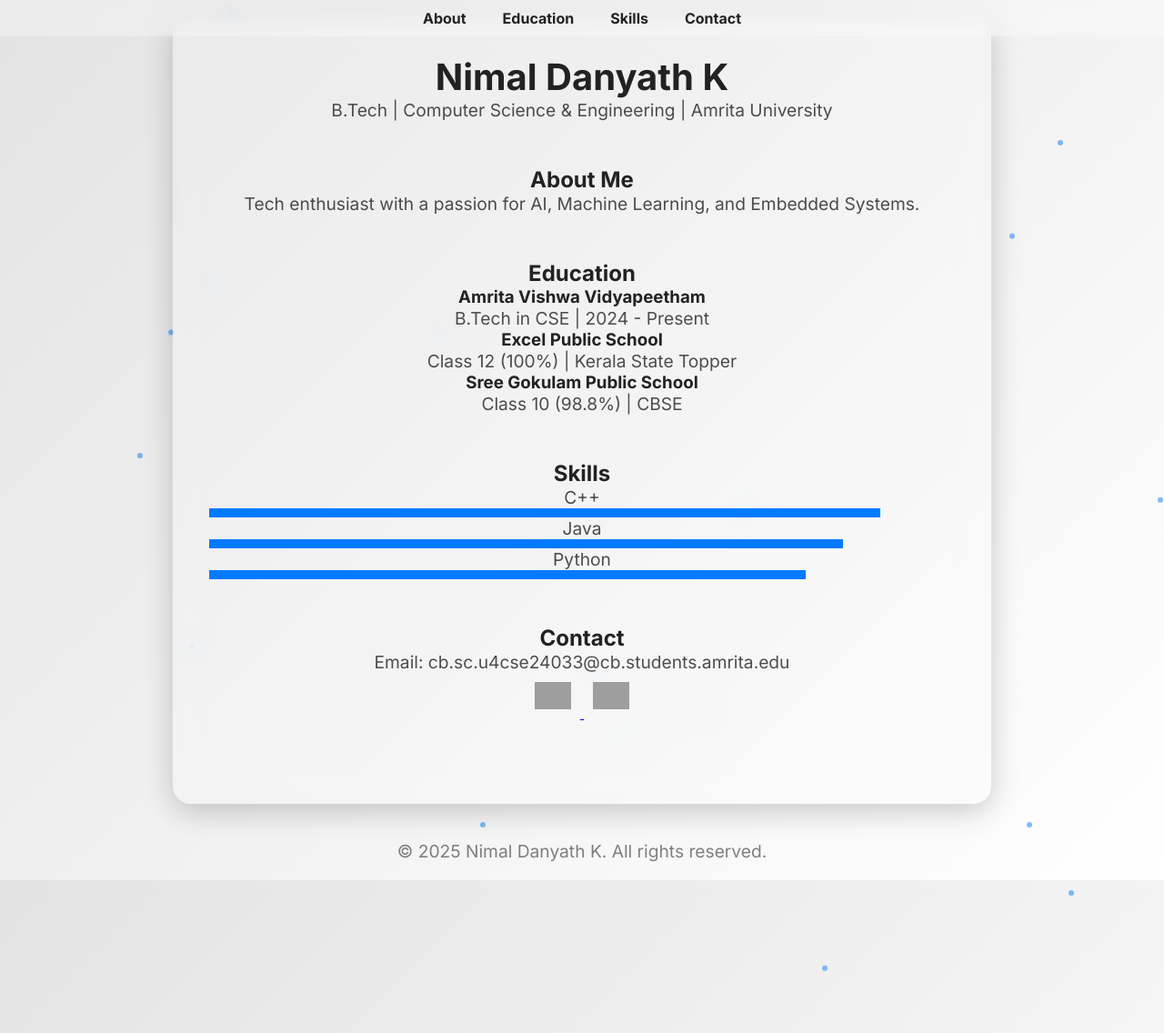
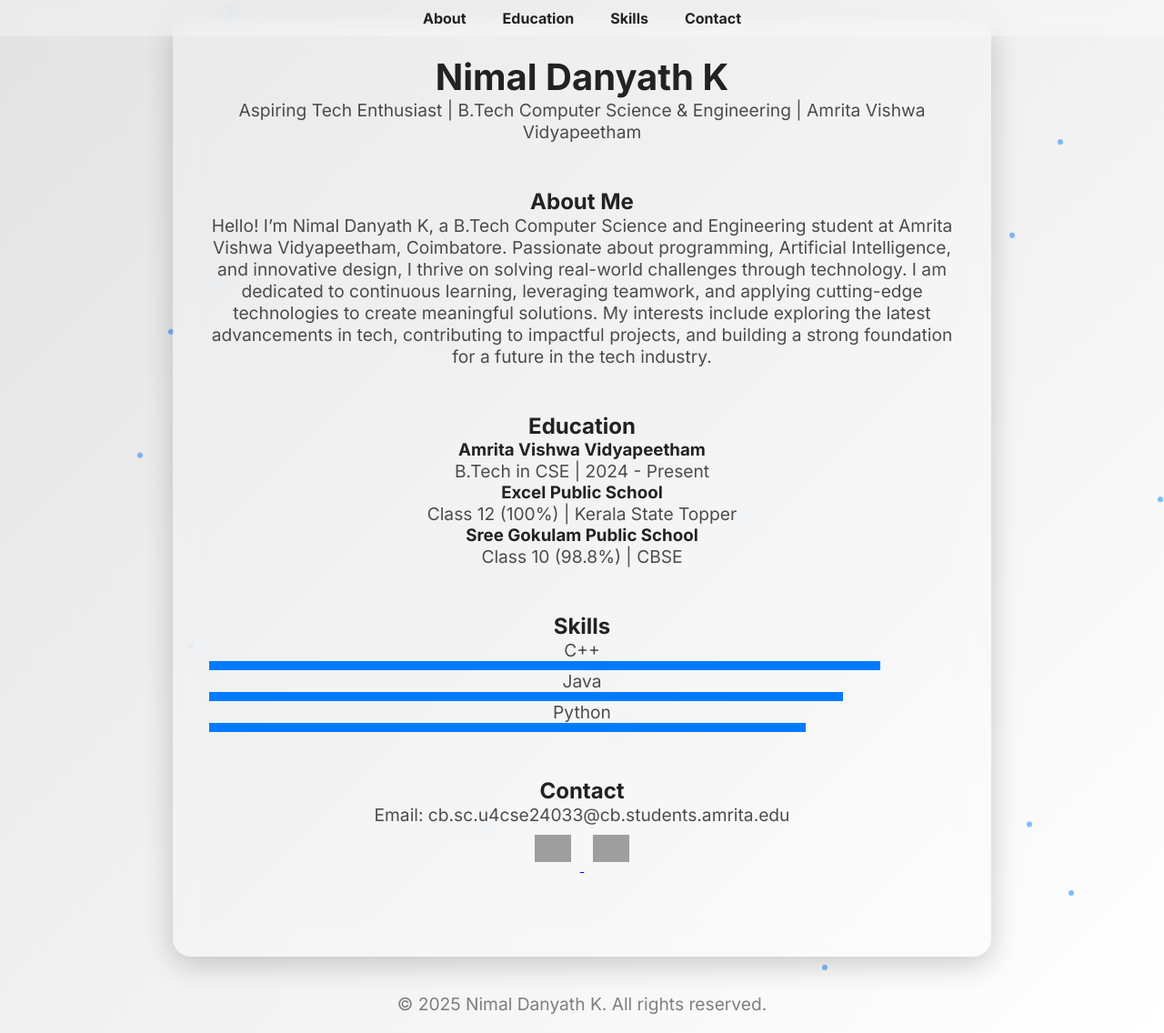
Before and after one commit to nimaldanyathk/nimaldanyathk.github.io, a Jekyll site: the page index.html, which Jekyll copies as it is, in a window 1280 px wide and 1136 px high. Shown: the whole window at 91% size. Built offline with Jekyll 4.4.1, drawn with Linux system fonts in a browser that asks for light colours; grey boxes are pictures that could not be loaded.

Commit message:
Update index.html

```diff
--- a/index.html
+++ b/index.html
@@ -115,6 +114,7 @@
         .dark-mode nav {
             background: rgba(50, 50, 50, 0.5);
         }
+
 
          /* Social Icons */
         .social-icons img {
@@ -174,11 +174,13 @@
 
     <div class="container">
         <h1>Nimal Danyath K</h1>
-        <p>B.Tech | Computer Science & Engineering | Amrita University</p>
+        <p>Aspiring Tech Enthusiast | B.Tech Computer Science & Engineering | Amrita Vishwa Vidyapeetham</p>
 
         <section id="about">
             <h2>About Me</h2>
-            <p>Tech enthusiast with a passion for AI, Machine Learning, and Embedded Systems.</p>
+            <p>Hello! I’m Nimal Danyath K, a B.Tech Computer Science and Engineering student at Amrita Vishwa Vidyapeetham, Coimbatore. Passionate about programming, Artificial Intelligence, and innovative design, I thrive on solving real-world challenges through technology.
+
+I am dedicated to continuous learning, leveraging teamwork, and applying cutting-edge technologies to create meaningful solutions. My interests include exploring the latest advancements in tech, contributing to impactful projects, and building a strong foundation for a future in the tech industry.</p>
         </section>
 
         <section id="education">
@@ -206,10 +208,10 @@
             <h2>Contact</h2>
             <p>Email: cb.sc.u4cse24033@cb.students.amrita.edu</p>
             <div class="social-icons">
-                <a href="https://www.linkedin.com/in/yourprofile" target="_blank">
+                <a href="https://www.linkedin.com/in/nimalanyathk" target="_blank">
                     <img src="https://cdn-icons-png.flaticon.com/512/3536/3536505.png" alt="LinkedIn">
                 </a>
-                <a href="https://github.com/yourprofile" target="_blank">
+                <a href="https://github.com/nimaldanyathk" target="_blank">
                     <img src="https://cdn-icons-png.flaticon.com/512/2111/2111432.png" alt="GitHub">
                 </a>
             </div>
```
Also changed, not shown: other parts of index.html (+0 -1 lines).
